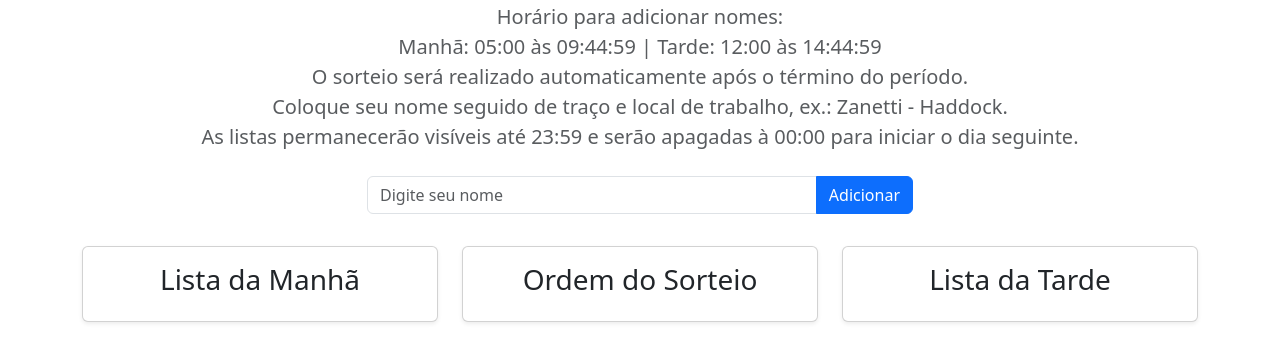
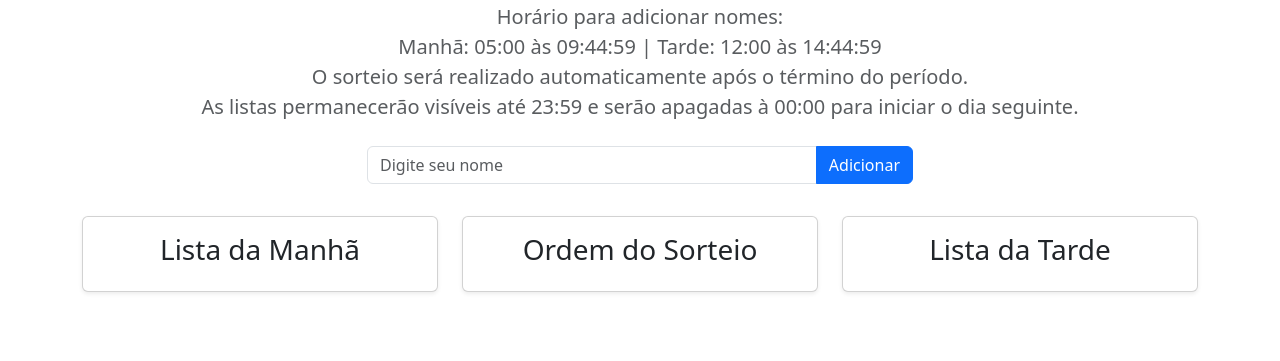
Before and after one commit to LHLVilar/roleta_diretoria, a website: page public/index.html in a window 1280 px wide. Shown: the part 121-482 px from the top of the page. Drawn offline with nearby package versions, Linux system fonts and the light colour scheme; no server answers.

```diff
--- a/public/index.html
+++ b/public/index.html
@@ -21,7 +21,6 @@
           Horário para adicionar nomes:<br>
           Manhã: 05:00 às 09:44:59 | Tarde: 12:00 às 14:44:59<br>
           O sorteio será realizado automaticamente após o término do período.<br>
-          Coloque seu nome seguido de traço e local de trabalho, ex.: Zanetti - Haddock.<br>
           As listas permanecerão visíveis até 23:59 e serão apagadas à 00:00 para iniciar o dia seguinte.
         </div>
       </div>
```
